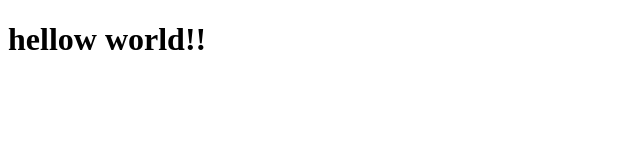
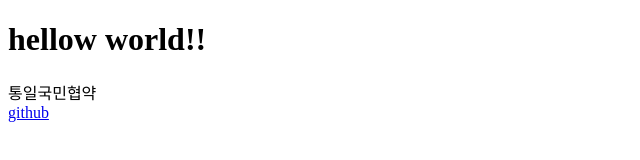
Before and after one commit to hyoungbin82/hyoungbin82.github.io, a plain HTML site: page index.html in a window 1280 px wide. Shown: the whole page, without its empty margins (0-640 px from the left). Drawn offline with Linux system fonts and the light colour scheme.

Commit message:
no message

```diff
--- a/index.html
+++ b/index.html
@@ -3,9 +3,11 @@
 <head>
     <meta charset="UTF-8">
     <meta name="viewport" content="width=device-width, initial-scale=1.0">
-    <title>Document</title>
+    <title>Hyoungbin</title>
 </head>
 <body>
     <h1>hellow world!!</h1>
+    <div>통일국민협약</div>
+    <a href="https://github.com/hyoungbin82/unikorea_promise" target="_blank">github</a>
 </body>
 </html>
```
